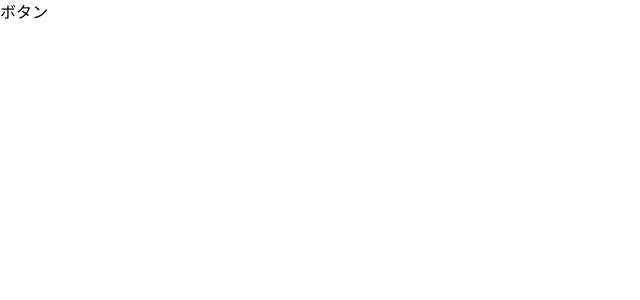
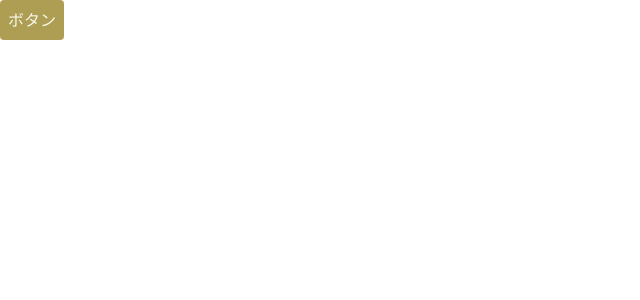
Before and after one commit to sh-okada/template-react-architecture, a React (Vite) app in the folder app/: page / in a window 1280 px wide. Shown: the top 300 px of the page, without its empty margins (0-640 px from the left). Built offline with nearby package versions, Linux system fonts and the light colour scheme.

Commit message:
buttonコンポーネント作成

```diff
--- a/app/src/components/ui/button/button.tsx
+++ b/app/src/components/ui/button/button.tsx
@@ -1,10 +1,53 @@
 import { Button as HeadlessuiButton } from "@headlessui/react";
 import React from "react";
 
-type ButtonProps = React.ButtonHTMLAttributes<HTMLButtonElement>;
+type ButtonVariant = "fill" | "outline";
+type ButtonSize = "lg" | "md" | "sm" | "xs";
 
-const Button = ({ ...props }: ButtonProps) => {
-  return <HeadlessuiButton {...props} />;
+const buttonBaseStyle = `
+p-2
+rounded
+`;
+
+const buttonVariantStyle: { [key in ButtonVariant]: string } = {
+  fill: `
+  bg-primary-500
+  text-primary-50
+  hover:bg-primary-600
+  hover:underline
+  active:bg-primary-700
+  active:underline
+  data-disabled:bg-primary-100
+  data-disabled:text-primary-400
+  `,
+  outline: `
+  border
+  border-primary-600
+  text-primary-600
+  hover:border-primary-700
+  hover:text-primary-700
+  hover:underline
+  active:border-primary-800
+  active:text-primary-800
+  active:underline
+  data-disabled:border-primary-200
+  data-disabled:text-primary-200
+  `,
 };
 
-export { Button, type ButtonProps };
+type ButtonProps = React.ButtonHTMLAttributes<HTMLButtonElement> & {
+  variant?: ButtonVariant;
+};
+
+const Button = ({ className, variant = "fill", ...props }: ButtonProps) => {
+  return (
+    <HeadlessuiButton
+      className={`${buttonBaseStyle} ${buttonVariantStyle[variant]} ${
+        className ?? ""
+      }`}
+      {...props}
+    />
+  );
+};
+
+export { Button, type ButtonProps, type ButtonVariant, type ButtonSize };
--- a/app/tailwind.config.js
+++ b/app/tailwind.config.js
@@ -2,7 +2,26 @@
 export default {
   content: ["./index.html", "./src/**/*.{js,jsx,ts,tsx}"],
   theme: {
+    data: {
+      disabled: "disabled",
+    },
     extend: {},
+    // https://uicolors.app/create #f7f7ed
+    colors: {
+      primary: {
+        50: "#f7f7ed",
+        100: "#ededd8",
+        200: "#dadaad",
+        300: "#c6c383",
+        400: "#b9b366",
+        500: "#ad9e53",
+        600: "#988247",
+        700: "#7f673e",
+        800: "#695437",
+        900: "#58462f",
+        950: "#312517",
+      },
+    },
   },
   plugins: [],
 };
```
Also changed, not shown: 1 other file (tests, documents, lock files or other folders).
